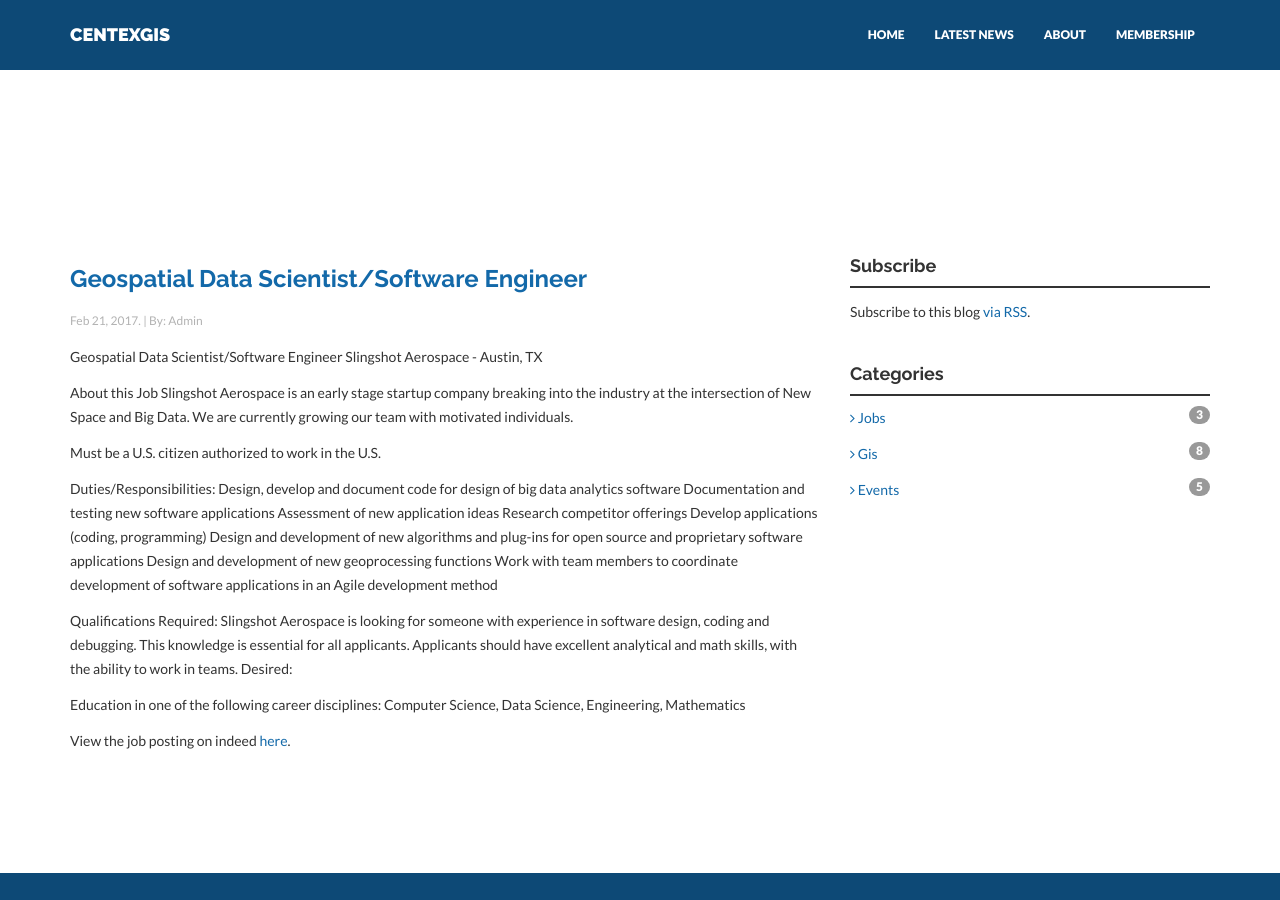
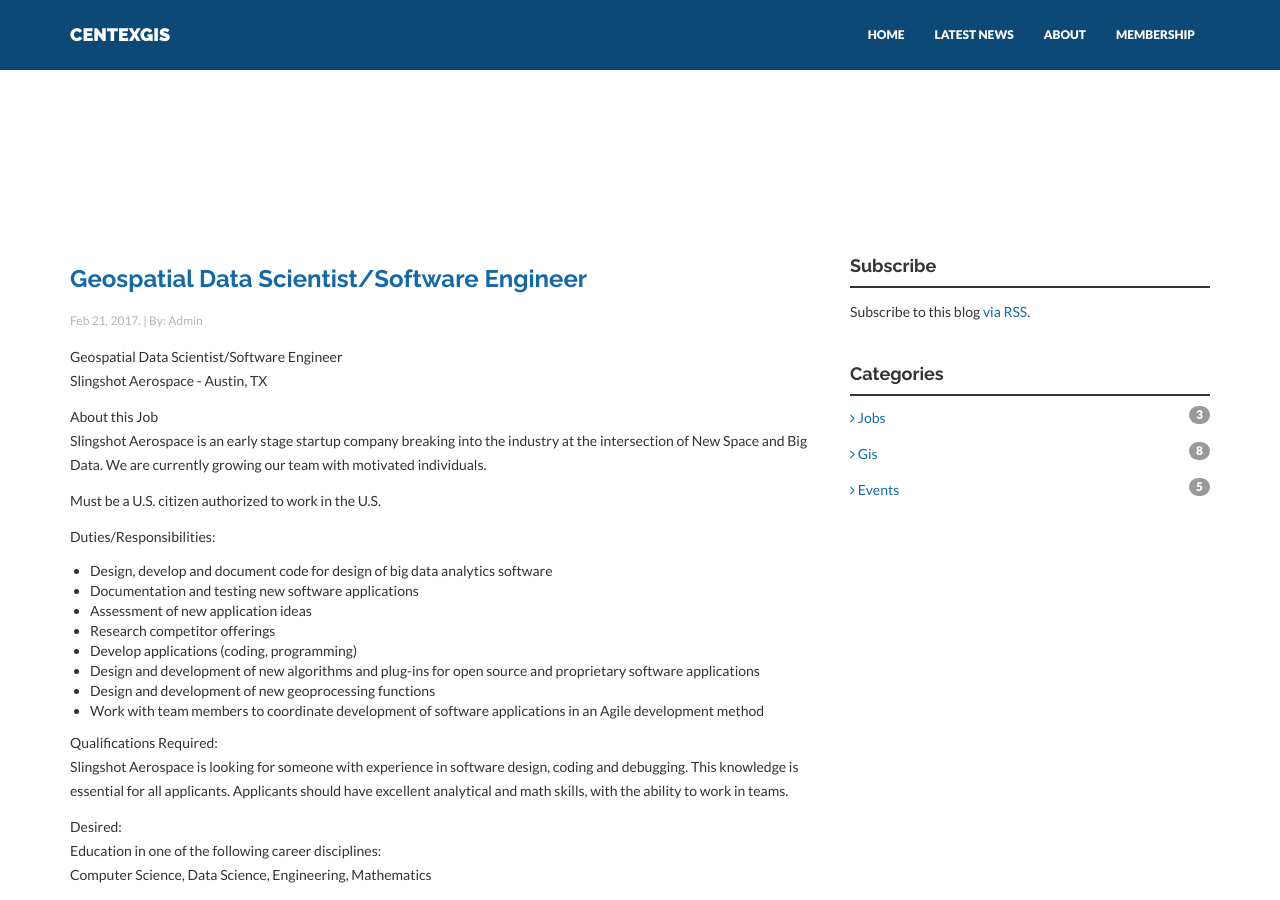
Before and after one commit to centexgis/centexgis.github.io, a Jekyll site: the page built from _posts/jobs/2017-02-21-geospatial-data-scientist-software-engineer-austin.md, in a window 1280 px wide and 900 px high. Built offline with Jekyll 4.4.1, drawn with Linux system fonts in a browser that asks for light colours; nearby versions of some CDN libraries.

Commit message:
edits to last job posting

```diff
--- a/_posts/jobs/2017-02-21-geospatial-data-scientist-software-engineer-austin.md
+++ b/_posts/jobs/2017-02-21-geospatial-data-scientist-software-engineer-austin.md
@@ -19,20 +19,20 @@ Slingshot Aerospace is an early stage startup company breaking into the industry
 Must be a U.S. citizen authorized to work in the U.S.
 
 Duties/Responsibilities:
-Design, develop and document code for design of big data analytics software
-Documentation and testing new software applications
-Assessment of new application ideas
-Research competitor offerings
-Develop applications (coding, programming)
-Design and development of new algorithms and plug-ins for open source and proprietary software applications
-Design and development of new geoprocessing functions
-Work with team members to coordinate development of software applications in an Agile development method
+- Design, develop and document code for design of big data analytics software
+- Documentation and testing new software applications
+- Assessment of new application ideas
+- Research competitor offerings
+- Develop applications (coding, programming)
+- Design and development of new algorithms and plug-ins for open source and proprietary software applications
+- Design and development of new geoprocessing functions
+- Work with team members to coordinate development of software applications in an Agile development method
 
 Qualifications Required:
 Slingshot Aerospace is looking for someone with experience in software design, coding and debugging. This knowledge is essential for all applicants.
 Applicants should have excellent analytical and math skills, with the ability to work in teams.
+
 Desired:
-
 Education in one of the following career disciplines:
 Computer Science, Data Science, Engineering, Mathematics
 
```
